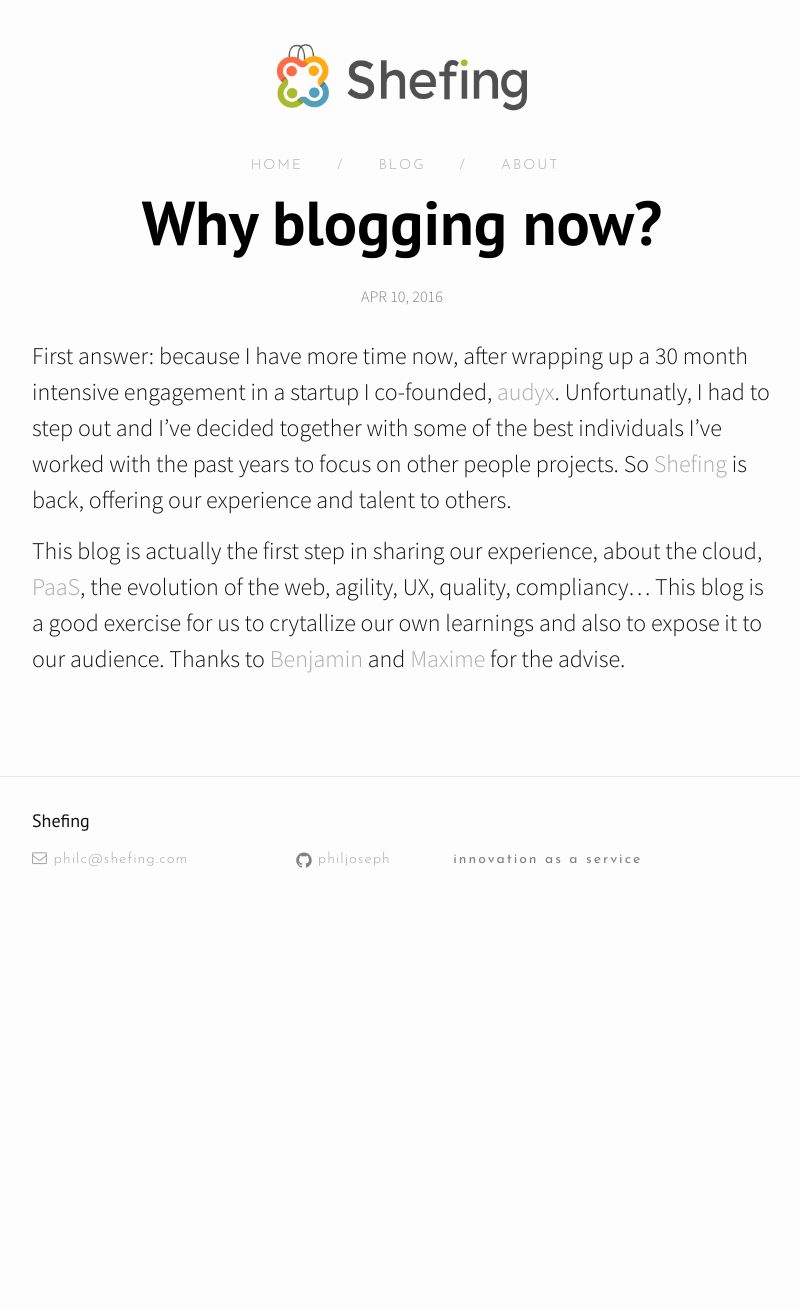
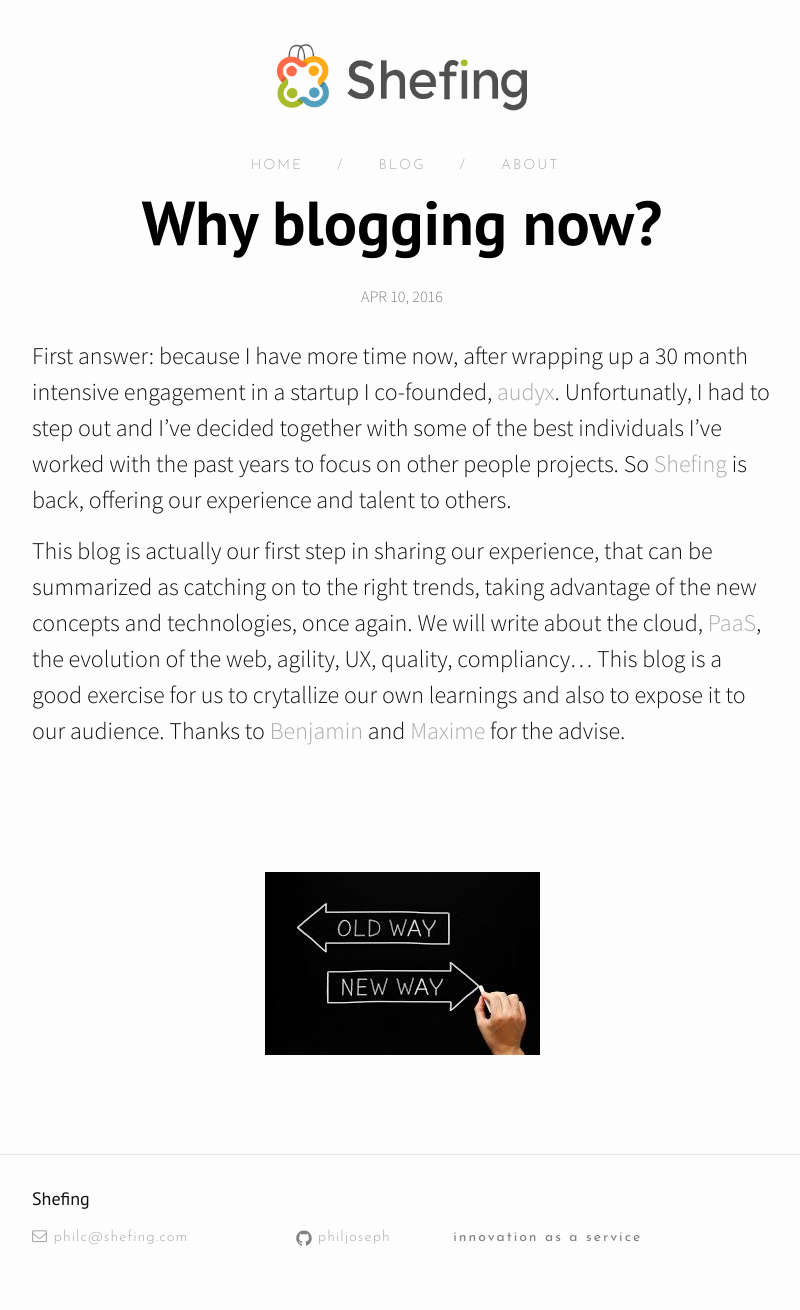
Before and after one commit to philjoseph/philjoseph.github.io, a Jekyll site: the page built from _posts/2016-04-10-why-blogging-now.markdown, in a window 1280 px wide. Shown: the whole page, without its empty margins (238-1038 px from the left). Built offline with Jekyll 4.4.1, drawn with Linux system fonts in a browser that asks for light colours; nearby versions of some CDN libraries; before the commit the page ends 932 px from its top, so only the background shows below that.

Commit message:
add old-new jpg in why blogging now

```diff
--- a/_posts/2016-04-10-why-blogging-now.markdown
+++ b/_posts/2016-04-10-why-blogging-now.markdown
@@ -7,4 +7,12 @@ categories: home
 
 First answer: because I have more time now, after wrapping up a 30 month intensive engagement in a startup I co-founded, [audyx](http://www.audyx.com/en "audyx - the first online audiology platform"){:target="_blank"}. Unfortunatly, I had to step out and I've decided together with some of the best individuals I've worked with the past years to focus on other people projects. So [Shefing](http://www.shefing.com "Innovation as a service") is back, offering our experience and talent to others.
 
-This blog is actually the first step in sharing our experience, about the cloud, [PaaS](https://en.wikipedia.org/wiki/Platform_as_a_service), the evolution of the web, agility,  UX,  quality, compliancy... This blog is a good exercise for us to crytallize our own learnings and also to expose it to our audience. Thanks to [Benjamin](https://fr.linkedin.com/in/benjaminstanislas){:target="_blank"} and [Maxime](https://il.linkedin.com/in/leadlike/en){:target="_blank"} for the advise.
+This blog is actually our first step in sharing our experience, that can be summarized as catching on to the right trends, taking advantage of the new concepts and technologies, once again. We will write about the cloud, [PaaS](https://en.wikipedia.org/wiki/Platform_as_a_service), the evolution of the web, agility,  UX,  quality, compliancy... This blog is a good exercise for us to crytallize our own learnings and also to expose it to our audience. Thanks to [Benjamin](https://fr.linkedin.com/in/benjaminstanislas){:target="_blank"} and [Maxime](https://il.linkedin.com/in/leadlike/en){:target="_blank"} for the advise.
+
+
+
+<div style="text-align:center" markdown="1">
+<br> <br> <br>
+![](/assets/oldnew.jpeg)
+
+</div>
```
Also changed, not shown: assets/oldnew.jpeg (added).
